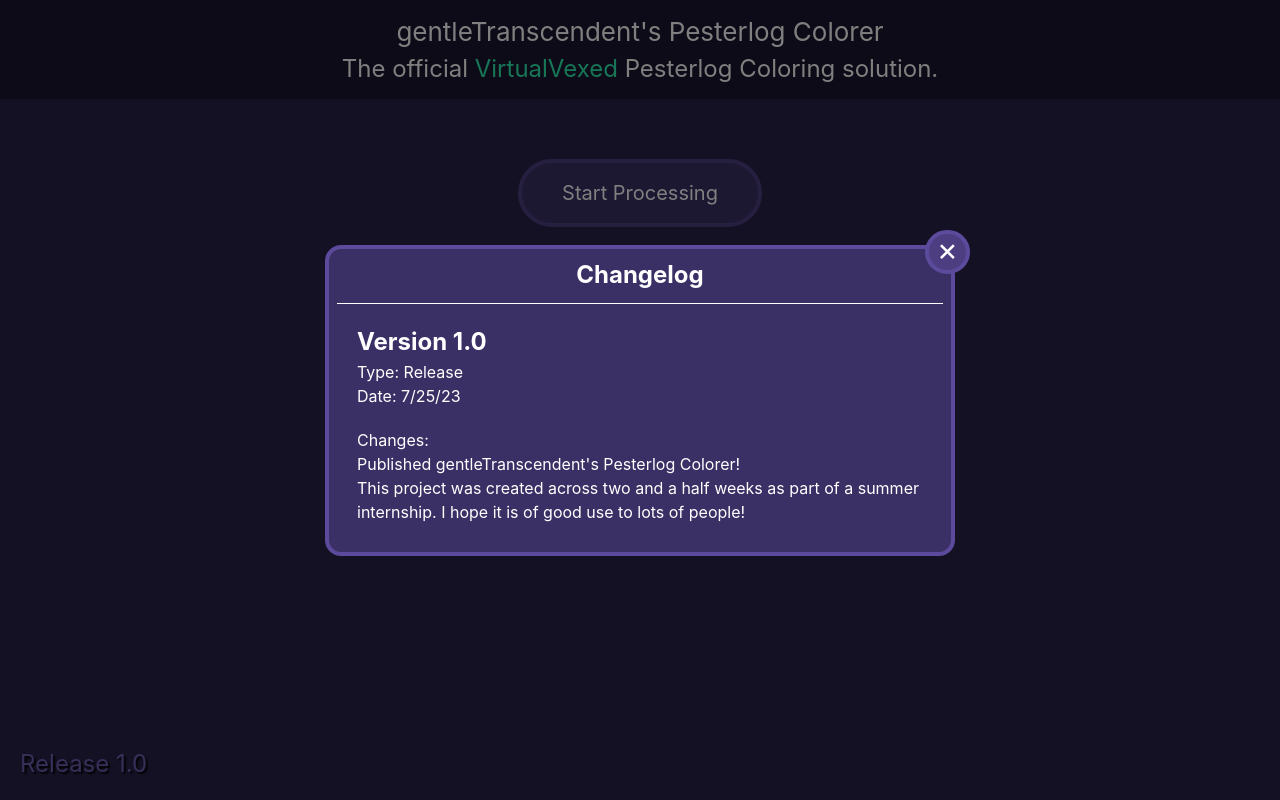
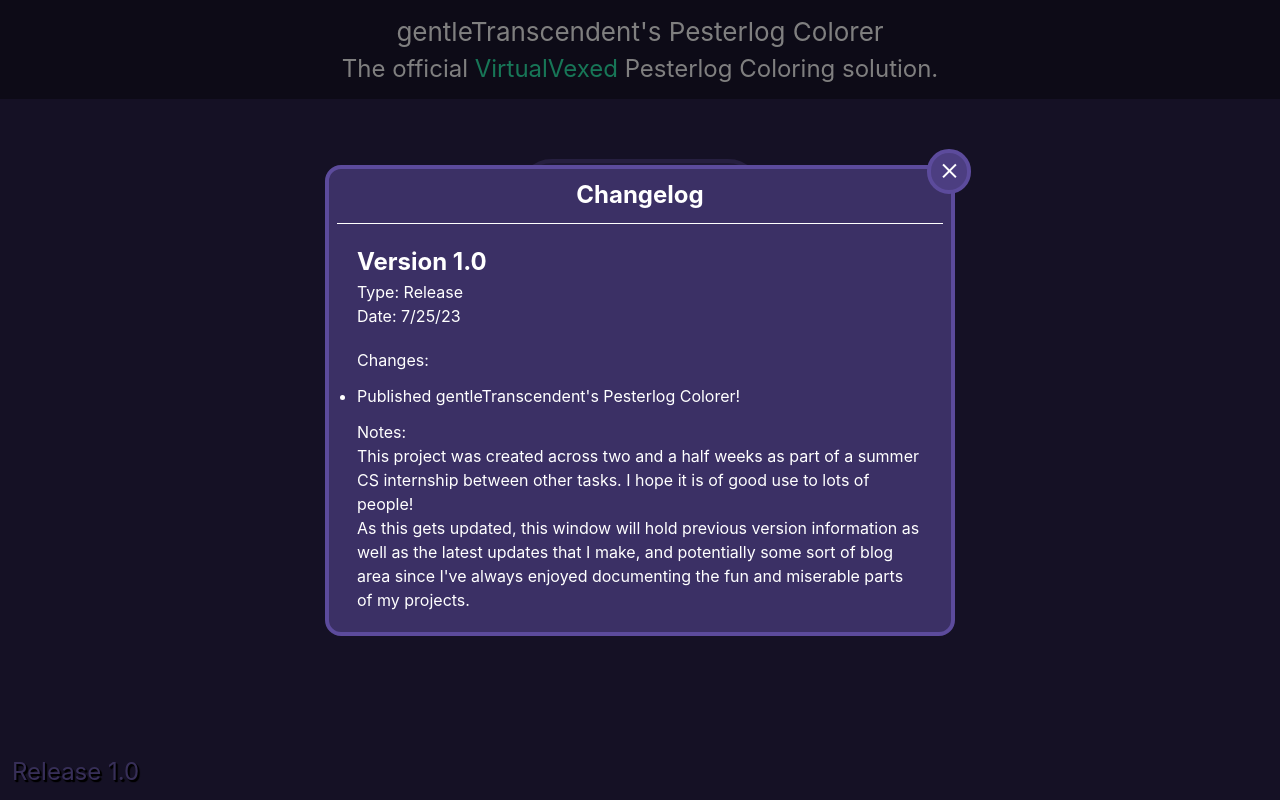
Before and after one commit to julianmackenzie/Pesterlog-Colorer-React, a React (Create React App) app: page / in a window 1280 px wide. Both pictures are taken after a click on the button "Release 1.0". Built offline with nearby package versions, Linux system fonts and the light colour scheme.

Commit message:
Finished version box and adjusted spacing

```diff
--- a/src/App.css
+++ b/src/App.css
@@ -44,6 +44,9 @@ body {background-color: #2B234A;}
 
 
 
+
+
+
 #logbox {
   font-family: 'Courier New', Courier, monospace;
   font-weight: bold;
@@ -63,7 +66,8 @@ body {background-color: #2B234A;}
 
 
 .versionbutton {
-  text-shadow: 2px 2px 2px #000000;
+  text-shadow: 1.1px 1.1px 1px black, 1.5px 1.5px 1px black, 2px 2px 1px black;
+
 }
 
 .popup-content {
@@ -79,11 +83,12 @@ body {background-color: #2B234A;}
   cursor: pointer;
   position: absolute;
   display: block;
-  padding: 6px 8px 10px 8px;
+  padding: 6px 7px 11px 8px;
   line-height: 20px;
-  right: -10px;
-  top: -10px;
+  right: -11px;
+  top: -11px;
   font-size: xx-large;
+  font-weight: 300;
 }
 
 .modal > .popupheader {
@@ -97,7 +102,7 @@ body {background-color: #2B234A;}
 
 .modal > .popupcontent {
   max-height: 50vh;
-  overflow-y: scroll;
+  overflow-y: auto;
   width: 100%;
   padding: 20px 20px;
 }
--- a/src/components/Version.js
+++ b/src/components/Version.js
@@ -16,7 +16,7 @@ export default function Header() {
     return (
       <div className="App">
         <footer className="App-version">
-          <Popup trigger={<button className="versionbutton fixed text-2xl left-5 bottom-5 text-gentle-300 hover:text-gentle-100">{versionname}</button>} modal>
+          <Popup trigger={<button className="versionbutton fixed text-2xl left-3 bottom-3 text-gentle-300 hover:text-gentle-100">{versionname}</button>} modal>
 
             {close => (
               <div className="modal bg-gentle-600 border-4 p-2 rounded-2xl border-gentle-400">
@@ -33,8 +33,13 @@ export default function Header() {
                   </div>
                   <div className="pt-5">
                     <h2>Changes:</h2>
-                    <p>Published gentleTranscendent's Pesterlog Colorer!</p>
-                    <p>This project was created across two and a half weeks as part of a summer internship. I hope it is of good use to lots of people!</p>
+                    <ul className="list-disc my-3">
+                      <li>Published gentleTranscendent's Pesterlog Colorer!</li>
+                    </ul>
+
+                    <h2>Notes:</h2>
+                    <p>This project was created across two and a half weeks as part of a summer CS internship between other tasks. I hope it is of good use to lots of people!</p>
+                    <p>As this gets updated, this window will hold previous version information as well as the latest updates that I make, and potentially some sort of blog area since I've always enjoyed documenting the fun and miserable parts of my projects.</p>
                   </div>
                 </div>
               </div>
--- a/src/pages/Process.js
+++ b/src/pages/Process.js
@@ -20,7 +20,7 @@ import '../App.css';
 function QuitButton() {
   return (
     <Link to='../'>
-      <button className="bg-gentle-600 text-white py-4 px-10 my-16 text-xl rounded-full border-4 border-gentle-500">Quit Processing</button>
+      <button className="bg-gentle-600 text-white py-4 px-10 my-10 text-xl rounded-full border-4 border-gentle-500">Quit Processing</button>
     </Link>
   );
 }
@@ -352,7 +352,7 @@ export default function Process() {
 
 
         {txtArray.length > 0 && (
-          <div id="logbox" className="bg-gray-200 mt-8 max-h-80 overflow-y-scroll" >
+          <div id="logbox" className="bg-gray-200 mt-8 max-h-80 overflow-y-auto">
             {coloredTxtArray.map((line, index) => (
             <p key={index} style={{color: characterColor[(line.character)] ?? "#000"}} dangerouslySetInnerHTML={{__html: processHeader(line.dialogue)}} />
             ))}
@@ -363,12 +363,12 @@ export default function Process() {
 
 
         <div>
-          <button className="bg-mountain-meadow-400 text-white py-1 px-5 my-10 mx-10 text-xl rounded-full border-4 border-mountain-meadow-500" onClick={() => openCharacterSelector()}>Import Character Data</button>
+          <button className="bg-mountain-meadow-400 text-white py-1 px-5 mt-10 mb-3 mx-10 text-xl rounded-full border-4 border-mountain-meadow-500" onClick={() => openCharacterSelector()}>Import Character Data</button>
           <button onClick={() => exportCharData(charArray)} className="bg-red-500 text-white py-1 px-5 mx-10 text-xl rounded-full border-4 border-red-600">Export Character Data</button>
         </div>
 
         <div>
-          <div className="inline-block bg-gentle-700 p-1 rounded-2xl border-4 border-gentle-500">
+          <div className="inline-block bg-gentle-700 p-1 mb-3 mt-5 rounded-2xl border-4 border-gentle-500">
             <input id="taginput" type="text" placeholder="Tag" className="mr-1 w-8 text-center rounded-lg" maxLength={2} />
             <input id="colorinput" type="text" placeholder="Color Hex" className="mx-1 w-28 pl-1 rounded-lg" maxLength={7} data-coloris />
             <input id="nameinput" placeholder="chumHandle" type="text" className="ml-1 px-1 rounded-lg" />
@@ -385,7 +385,7 @@ export default function Process() {
 
 
         {charArray.length > 0 && (
-          <div id="charbox" className="bg-gray-200 mt-8 max-h-80 overflow-y-scroll" >
+          <div id="charbox" className="bg-gray-200 mt-8 max-h-80 overflow-y-auto">
             {charArray.map((line, index) => (
               <p style={{color: line[1]}} key={index}>{"["+ line[0] + "] " + line[2]}</p>
             ))}
@@ -395,7 +395,7 @@ export default function Process() {
 
 
         <div>
-          <button onClick={() => exportLog(txtArray)} className="bg-gentle-600 text-white py-1 px-3 my-10 text-xl rounded-full border-4 border-gentle-500">Export Pesterlog</button>
+          <button onClick={() => exportLog(txtArray)} className="bg-gentle-600 text-white py-1 px-3 my-20 text-xl rounded-full border-4 border-gentle-500">Export Pesterlog</button>
         </div>
 
 
--- a/src/pages/Tutorial.js
+++ b/src/pages/Tutorial.js
@@ -39,7 +39,7 @@ cout << endl << endl << endl << endl << endl << endl << "--- PESTERLOG FORMATTIN
 export default function Tutorial() {
   return (
     <div className="App">
-      <div className="bg-gentle-700 pt-5 pb-20 text-white">
+      <div className="bg-gentle-700 pt-5 pb-20 text-white max-w-">
 
         <h1>Pesterlog Processing Tutorial</h1>
 
```
